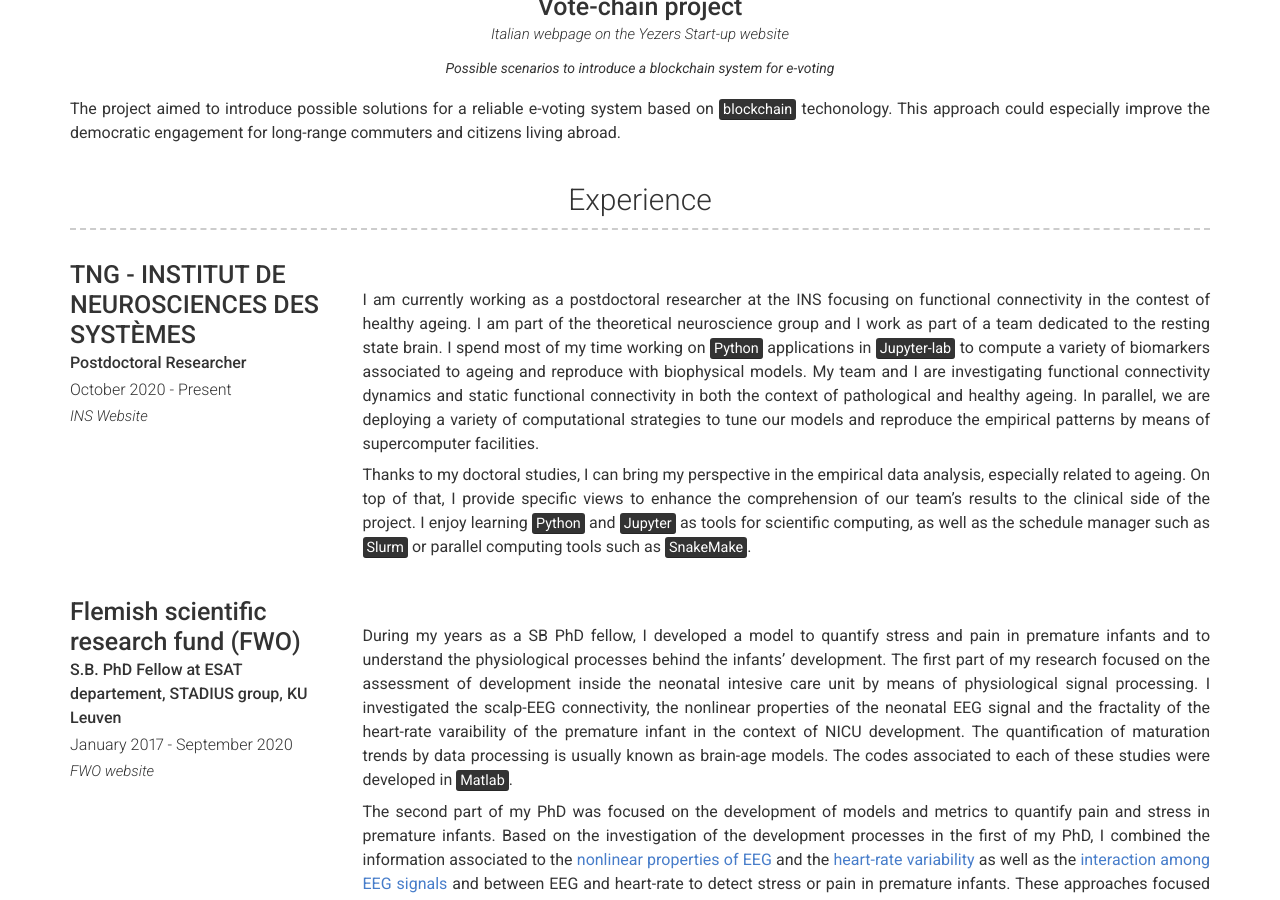
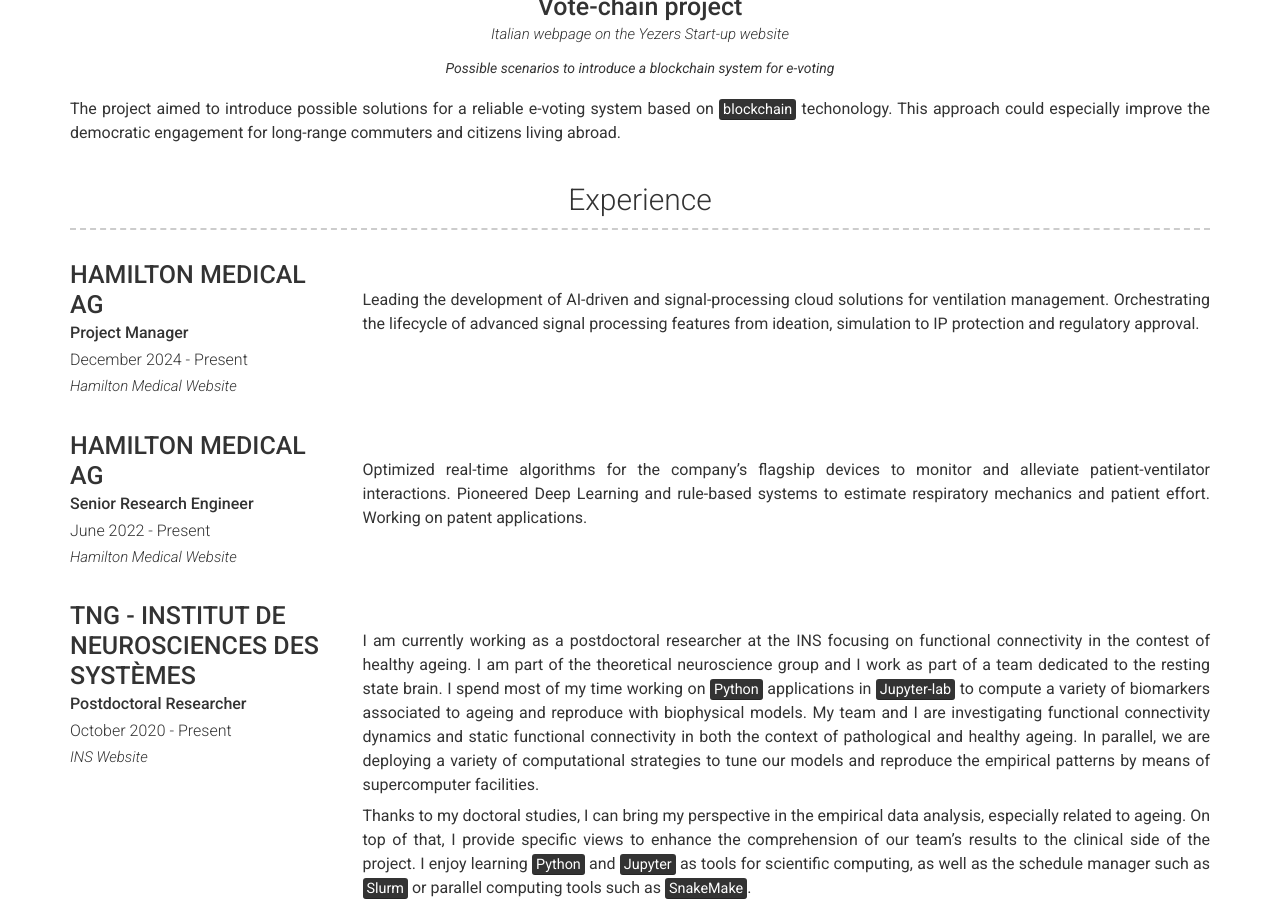
Before and after one commit to mlavanga/mlavanga.github.io, a Jekyll site: the page built from index.md, in a window 1280 px wide and 900 px high, scrolled down 2110 px. Built offline with Jekyll 4.4.1, drawn with Linux system fonts in a browser that asks for light colours; nearby versions of some CDN libraries; some of the changed text lies outside the part shown.

Commit message:
remove blog

```diff
--- a/_config.yml
+++ b/_config.yml
@@ -123,6 +123,28 @@ content:
     layout: list
     content:
       - layout: middle
+        title: HAMILTON MEDICAL AG
+        sub_title: Project Manager
+        caption: December 2024 - Present
+        link: https://www.hamilton-medical.com/
+        link_text: Hamilton Medical Website
+        quote: >
+
+        description: |
+          Leading the development of AI-driven and signal-processing cloud solutions for ventilation management. Orchestrating the lifecycle of advanced signal processing features from ideation, simulation to IP protection and regulatory approval.
+
+      - layout: middle
+        title: HAMILTON MEDICAL AG
+        sub_title: Senior Research Engineer
+        caption: June 2022 - Present
+        link: https://www.hamilton-medical.com/
+        link_text: Hamilton Medical Website
+        quote: >
+
+        description: |
+          Optimized real-time algorithms for the company’s flagship devices to monitor and alleviate patient-ventilator interactions. Pioneered Deep Learning and rule-based systems to estimate respiratory mechanics and patient effort. Working on patent applications.
+
+      - layout: middle
         title: TNG - INSTITUT DE NEUROSCIENCES DES SYSTÈMES
         sub_title: Postdoctoral Researcher
         caption: October 2020 - Present
@@ -193,6 +215,7 @@ content:
         description: | # this will include new lines to allow paragraphs
           Throughout my PhD studies, I perfectioned my research and communication skills to deliver clinical sounding results based on my mathematical and
           data science knowledge. The PhD certificate can be download at this <a target = "_blank" href ="https://mlavanga.github.io/documents/LAVANGA_PHD_Degree.pdf" >link </a>.
+          <br><br><b>PhD Graduation Video:</b><br><iframe width="100%" height="315" src="https://www.youtube.com/embed/PLACEHOLDER_VIDEO_ID" title="PhD Graduation Video" frameborder="0" allow="accelerometer; autoplay; clipboard-write; encrypted-media; gyroscope; picture-in-picture" allowfullscreen></iframe>
       - layout: Left
         title: Alta Scuola Politecnica
         sub_title:
--- a/_includes/bar_header.html
+++ b/_includes/bar_header.html
@@ -2,7 +2,6 @@
     <div class="row clearfix ">
         <div class="col-lg-3 no-print"><h3><a href="index.html">Home</a></h3></div>
         <div class="col-lg-3 no-print"><h3><a href="publications.html">Publications</a></h3></div>
-        <div class="col-lg-3 no-print"><h3><a href="blog.html">Blog</a></h3></div>
         <div class="col-lg-3 no-print"><h3>Media</h3></div>
     </div>
 </div>
```
Also changed, not shown: PROPOSAL.md (added, +52 -0 lines), 6 other files.
